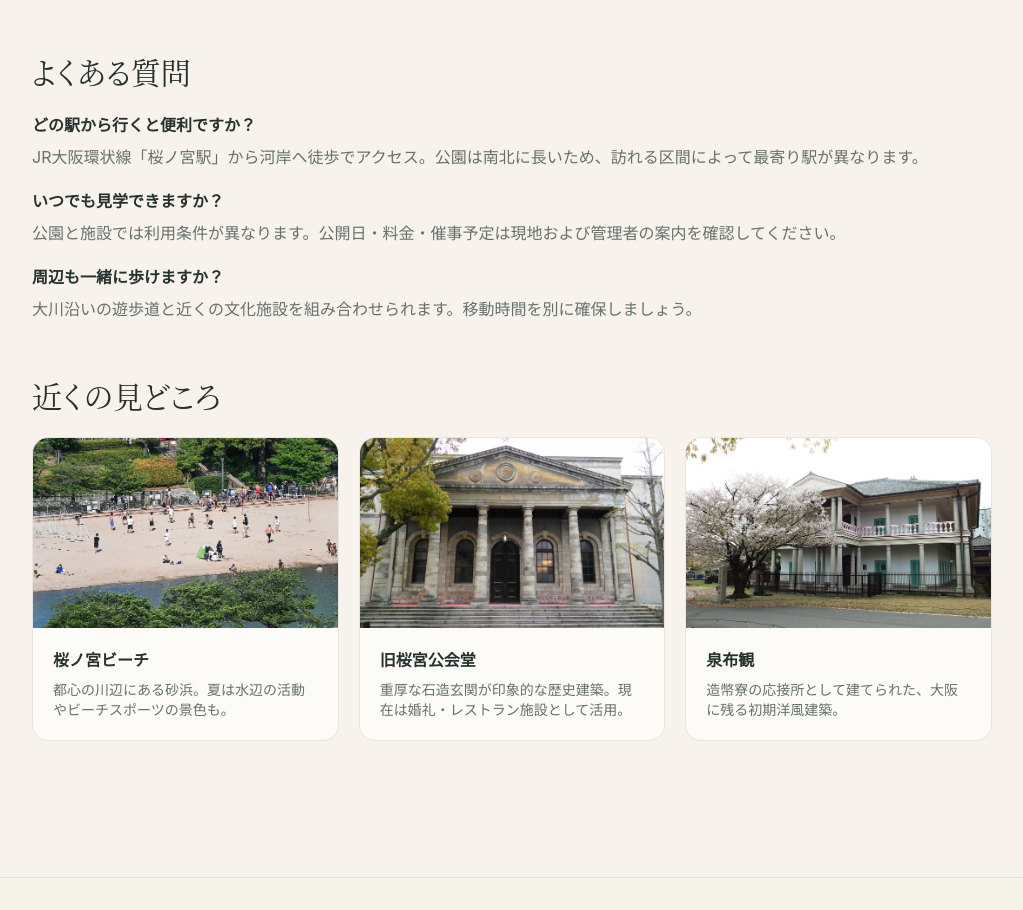
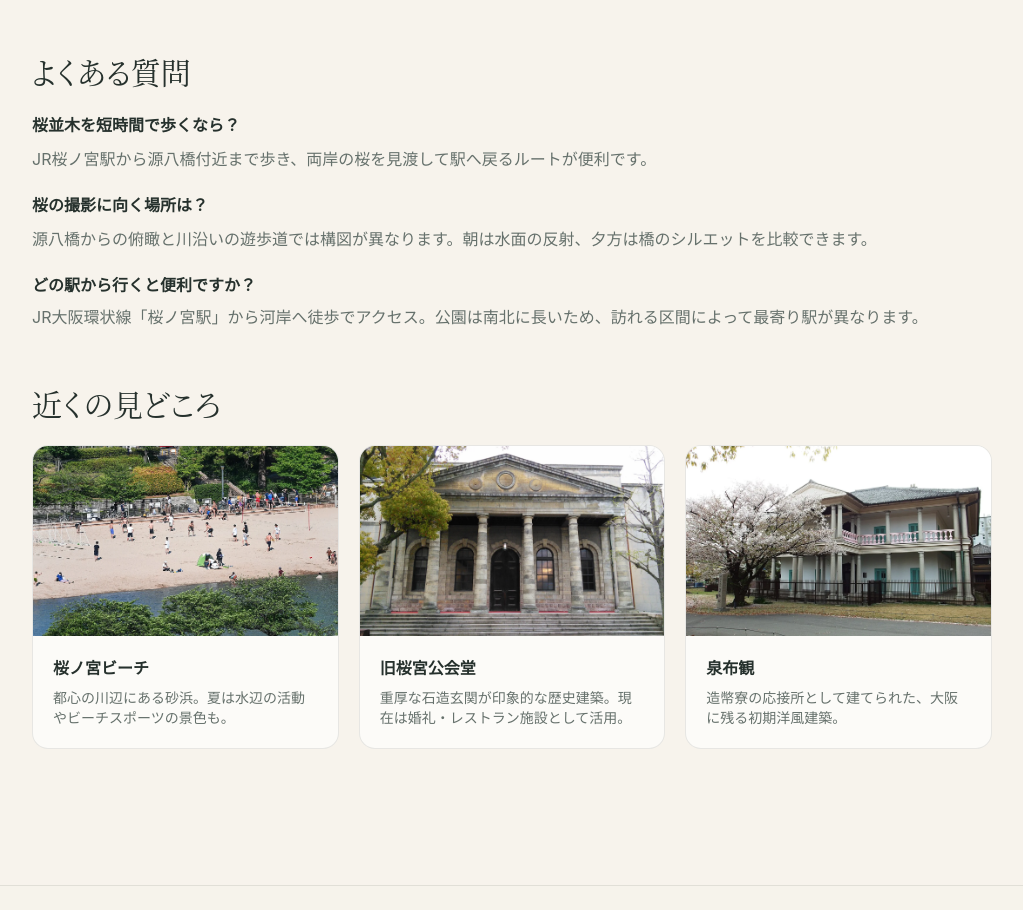
Before and after one commit to n20186005-hash/sakuranomiyakoen, an Astro site: page /nearby/sakura in a window 1280 px wide. Shown: the part 3460-4370 px from the top of the page, without its empty margins (128-1151 px from the left). Built offline with nearby package versions, Linux system fonts and the light colour scheme; Astro itself is replaced by a stand-in of ours.

Commit message:
Expand attraction-specific FAQs and correct Sempukan opening guidance (#3)

```diff
--- a/src/pages/nearby/[slug].astro
+++ b/src/pages/nearby/[slug].astro
@@ -43,7 +43,7 @@ const guide: Record<string, { address: string; mapQuery: string; background: str
     photo: '建物の全景と植栽を組み合わせると季節感が出ます。立入制限や周辺利用者への配慮を優先してください。',
     access: 'JR桜ノ宮駅から大川沿いを南へ。旧桜宮公会堂と合わせた短時間の建築散歩に向いています。',
     management: '文化財に関する情報と公開案内は大阪市などの管理機関の告知を確認してください。常時内部に入れる施設ではありません。',
-    official: 'https://www.city.osaka.lg.jp/',
+    official: 'https://www.city.osaka.lg.jp/keizaisenryaku/page/0000651702.html',
   },
   'fujita-garden': {
     address: '大阪府大阪市都島区網島町', mapQuery: '藤田邸跡公園 大阪',
@@ -110,8 +110,8 @@ const depth: Record<string, { history: string; design: string; visit: string; ho
   sempukan: {
     history: '泉布観は1871年に旧造幣寮の応接所として竣工した洋風建築で、翌1872年の明治天皇の訪問に際して名付けられました。大阪市は現存する大阪最古の洋風建築と紹介しています。',
     design: '建物を囲むベランダと列柱が特徴です。和風の庭園・周辺の近代建築と比較すると、明治初期に導入された洋風意匠の特徴を観察できます。',
-    visit: '通常の散歩では外観を中心に見学し、内部公開は大阪市の特別公開情報を確認してください。内部に入れる前提で当日の予定を組まないことが大切です。',
-    hours: '内部は常時公開ではありません。大阪市の特別公開日・受付条件を確認。', price: '外観鑑賞は公共の通行可能範囲から。内部公開時の条件は主催者の案内に従う。', stay: '外観10〜15分。旧桜宮公会堂と組み合わせると建築比較ができます。',
+    visit: '大阪市は耐震性能の確認が必要なため、泉布観の内部一般公開を当面休止すると案内しています。外観を見学できる通行可能範囲を確認し、内部見学を前提に旅程を組まないでください。',
+    hours: '大阪市の案内では内部一般公開を当面休止中。再開情報は公式ページで確認。', price: '通行可能な公共空間からの外観鑑賞を中心に。内部公開の再開条件は大阪市の案内を参照。', stay: '外観10〜15分。旧桜宮公会堂と組み合わせると建築比較ができます。',
   },
   'fujita-garden': {
     history: '藤田邸跡公園は、実業家・藤田伝三郎にゆかりのある旧邸宅の庭園を一般に開放した場所です。近代大阪の実業家の生活文化を伝える庭園として、隣接する藤田美術館と合わせて理解できます。',
@@ -137,6 +137,42 @@ const depth: Record<string, { history: string; design: string; visit: string; ho
     visit: '車道のある橋です。撮影のために歩道をふさいだり車道側に出たりせず、混雑する花見時期は短時間の立ち寄りを心がけてください。',
     hours: '道路橋として通行可能ですが、工事・交通規制に従ってください。', price: '歩行者の通行は無料。', stay: '展望は10〜20分。桜ノ宮ビーチと桜並木の散策をつなげると楽しめます。',
   },
+};
+
+// 施設ごとの訪問判断につながる質問。共通テンプレートの繰り返しを避ける。
+const specificFaq: Record<string, { q: string; a: string }[]> = {
+  sakura: [
+    { q: '桜並木を短時間で歩くなら？', a: 'JR桜ノ宮駅から源八橋付近まで歩き、両岸の桜を見渡して駅へ戻るルートが便利です。' },
+    { q: '桜の撮影に向く場所は？', a: '源八橋からの俯瞰と川沿いの遊歩道では構図が異なります。朝は水面の反射、夕方は橋のシルエットを比較できます。' },
+  ],
+  beach: [
+    { q: '桜ノ宮ビーチで泳げますか？', a: '砂浜があっても遊泳可能とは限りません。水辺の利用範囲やイベントの条件は現地掲示で必ず確認してください。' },
+    { q: '雨の翌日も歩けますか？', a: '河川の増水やぬかるみの影響があります。安全な園路から様子を確かめ、水際に無理に近づかないでください。' },
+  ],
+  hall: [
+    { q: '旧桜宮公会堂は自由に入れますか？', a: '現在は婚礼や催事に利用される施設です。外観の鑑賞と館内利用は別で、入館や食事には営業・貸切状況の確認が必要です。' },
+    { q: 'どの部分が歴史的に重要ですか？', a: '保存・移築された石造の正面玄関が重要文化財です。建物全体が同じ明治期に建てられたわけではない点にも注目してください。' },
+  ],
+  sempukan: [
+    { q: '泉布観の内部を見学できますか？', a: '大阪市は耐震性能の確認に伴い一般公開を当面休止すると案内しています。訪問前に公式ページで再開の有無をご確認ください。' },
+    { q: '泉布観と公会堂は同じ建物ですか？', a: '別の建物です。泉布観は造幣寮の応接所、隣の旧桜宮公会堂では移築された旧鋳造所の石造玄関が見どころです。' },
+  ],
+  'fujita-garden': [
+    { q: '庭園と河川敷の公園は同じ時間に入れますか？', a: '庭園の開放時間は自由に歩ける大川の遊歩道と異なる場合があります。大阪市の情報と現地掲示を確認してください。' },
+    { q: '日本庭園では何を見ればよいですか？', a: 'かつての庭園の築山、石組み、池と園路の曲がり方が見どころです。藤田美術館と合わせると旧邸宅の背景も分かります。' },
+  ],
+  museum: [
+    { q: '藤田美術館の展示はいつも同じですか？', a: '展示替えや休館日があります。目的の作品がある方は美術館の公式展覧会・カレンダーを確認してください。' },
+    { q: '周辺散歩と合わせるなら？', a: 'JR大阪城北詰駅から美術館を訪れ、隣接する藤田邸跡公園を散策して大川沿いへ抜ける順路が考えられます。' },
+  ],
+  'mint-museum': [
+    { q: '桜の通り抜けと博物館は同じ入場方法ですか？', a: '季節行事と通常の博物館見学は入口や入場条件が異なる場合があります。造幣局の当日案内を確認してください。' },
+    { q: '貨幣以外の見どころは？', a: '歴史的な赤煉瓦の建築と近代産業の展示も注目点です。近くの泉布観や旧桜宮公会堂と関連づけて歩けます。' },
+  ],
+  'genpachi-bridge': [
+    { q: '橋から桜を撮るときの注意は？', a: '車道へ出ず、歩行者の通行を妨げない場所で短時間に撮影してください。橋からは大川の上流・下流を見比べられます。' },
+    { q: '橋を渡った後はどこへ？', a: '河岸の遊歩道へ下りて桜並木や桜ノ宮ビーチ方面へ続けると、橋上からとは違う水辺の景色を楽しめます。' },
+  ],
 };
 
 export function getStaticPaths() {
@@ -213,7 +249,7 @@ const schema = { '@context': 'https://schema.org', '@type': 'TouristAttraction',
     </section>
     <section>
       <h2 class="font-jp-serif text-3xl">よくある質問</h2>
-      <div class="mt-6 space-y-5"><div><h3 class="font-semibold">どの駅から行くと便利ですか？</h3><p class="mt-2 text-muted">{info.access}</p></div><div><h3 class="font-semibold">いつでも見学できますか？</h3><p class="mt-2 text-muted">公園と施設では利用条件が異なります。公開日・料金・催事予定は現地および管理者の案内を確認してください。</p></div><div><h3 class="font-semibold">周辺も一緒に歩けますか？</h3><p class="mt-2 text-muted">大川沿いの遊歩道と近くの文化施設を組み合わせられます。移動時間を別に確保しましょう。</p></div></div>
+      <div class="mt-6 space-y-5">{specificFaq[attraction.slug].map(({ q, a }) => <div><h3 class="font-semibold">{q}</h3><p class="mt-2 leading-7 text-muted">{a}</p></div>)}<div><h3 class="font-semibold">どの駅から行くと便利ですか？</h3><p class="mt-2 text-muted">{info.access}</p></div></div>
     </section>
     <section>
       <h2 class="font-jp-serif text-3xl">近くの見どころ</h2>
```
